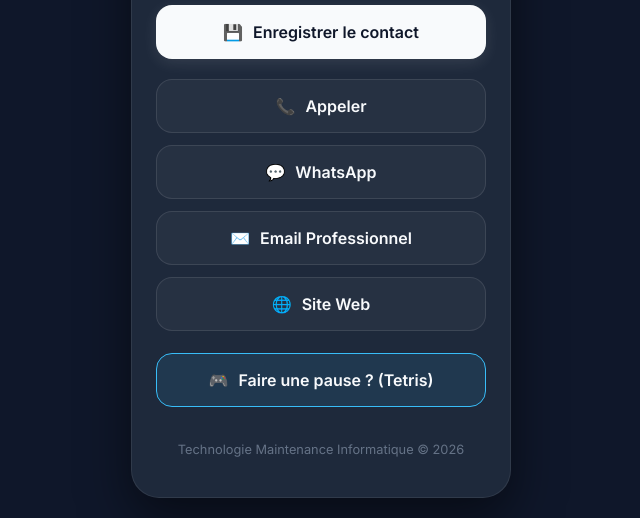
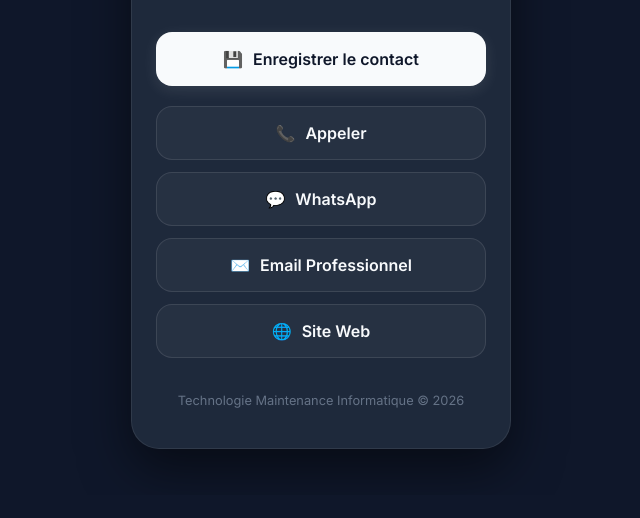
Before and after one commit to Hashashin92/test-carte, a plain HTML site: page index.html in a window 1280 px wide. Shown: the part 305-823 px from the top of the page, without its empty margins (319-959 px from the left). After the commit the page ends 800 px from the top, so only its background shows below. Drawn offline with Linux system fonts and the light colour scheme.

```diff
--- a/index.html
+++ b/index.html
@@ -180,10 +180,7 @@
 
             <a href="https://www.technologie-maintenance.com/" target="_blank" class="btn btn-link">
                 <i>🌐</i> Site Web
-            </a>
 
-            <a href="tetris.html" class="btn btn-link btn-game">
-                <i>🎮</i> Faire une pause ? (Tetris)
             </a>
         </div>
 
```
